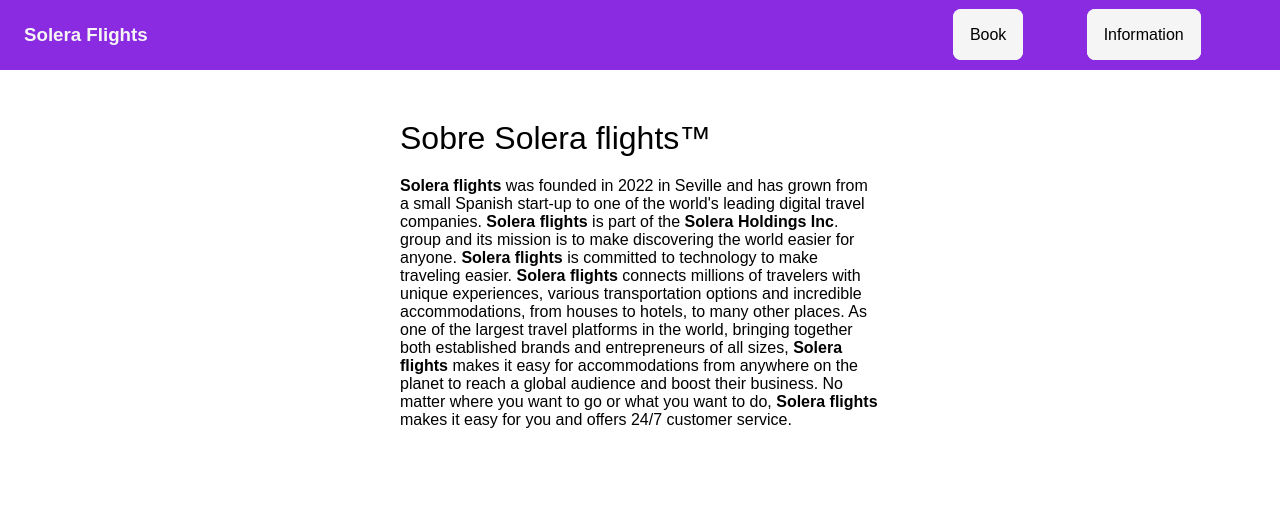
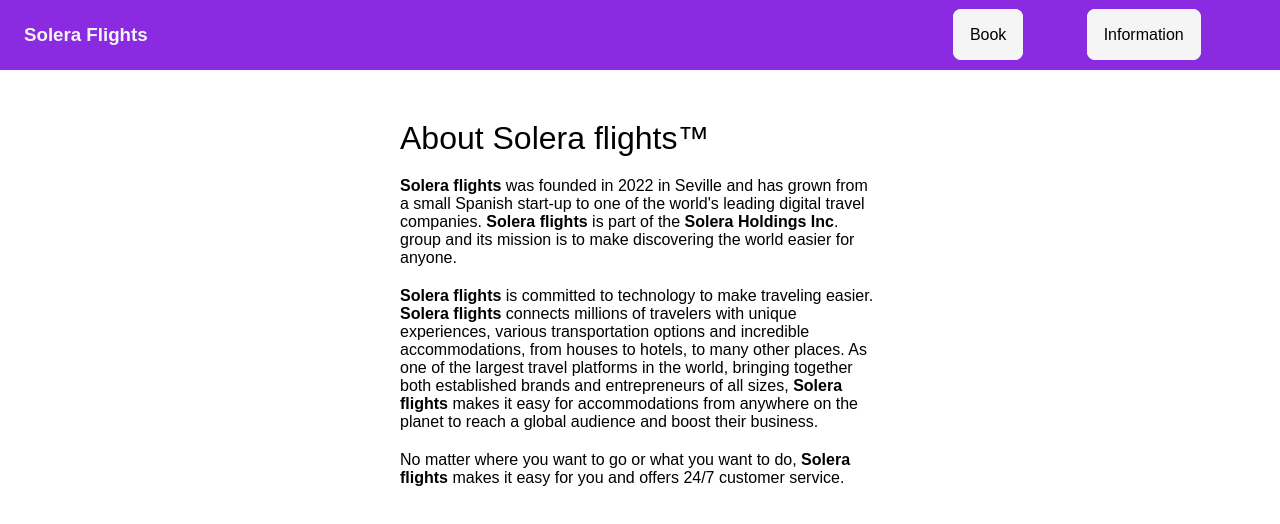
Before and after one commit to MiguelCabero/Booking-Airlines, a React (Create React App) app in the folder fligths/: page /about in a window 1280 px wide. Shown: the top 524 px of the page. Built offline with nearby package versions, Linux system fonts and the light colour scheme.

Commit message:
About page

```diff
--- a/fligths/src/Components/AboutComponent/About.component.css
+++ b/fligths/src/Components/AboutComponent/About.component.css
@@ -11,3 +11,7 @@ h1{
     margin-bottom: 20px;
     font-weight: 100;
 }
+
+p{
+    margin-top: 20px
+}
--- a/fligths/src/Components/AboutComponent/About.js
+++ b/fligths/src/Components/AboutComponent/About.js
@@ -3,21 +3,27 @@ import "./About.component.css";
 function About() {
   return (
     <div className="container">
-      <h1>Sobre Solera flights™</h1>
+      <h1>About Solera flights™</h1>
       <p>
-        <b>Solera flights</b> was founded in 2022 in Seville and has grown from a
-        small Spanish start-up to one of the world's leading digital travel
-        companies. <b>Solera flights</b> is part of the <b>Solera Holdings Inc</b>.
-        group and its mission is to make discovering the world
-        easier for anyone. <b>Solera flights</b> is committed to technology to make
-        traveling easier. <b>Solera flights</b> connects millions of travelers with
-        unique experiences, various transportation options and incredible
+        <b>Solera flights</b> was founded in 2022 in Seville and has grown from
+        a small Spanish start-up to one of the world's leading digital travel
+        companies. <b>Solera flights</b> is part of the{" "}
+        <b>Solera Holdings Inc</b>. group and its mission is to make discovering
+        the world easier for anyone.{" "}
+      </p>
+      <p>
+        <b>Solera flights</b> is committed to technology to make traveling
+        easier. <b>Solera flights</b> connects millions of travelers with unique
+        experiences, various transportation options and incredible
         accommodations, from houses to hotels, to many other places. As one of
         the largest travel platforms in the world, bringing together both
-        established brands and entrepreneurs of all sizes, <b>Solera flights</b> makes
-        it easy for accommodations from anywhere on the planet to reach a global
-        audience and boost their business. No matter where you want to go or what you want
-        to do, <b>Solera flights</b> makes it easy for you and offers 24/7 customer
+        established brands and entrepreneurs of all sizes, <b>Solera flights</b>{" "}
+        makes it easy for accommodations from anywhere on the planet to reach a
+        global audience and boost their business.{" "}
+      </p>
+      <p>
+        No matter where you want to go or what you want to do,{" "}
+        <b>Solera flights</b> makes it easy for you and offers 24/7 customer
         service.
       </p>
     </div>
```
